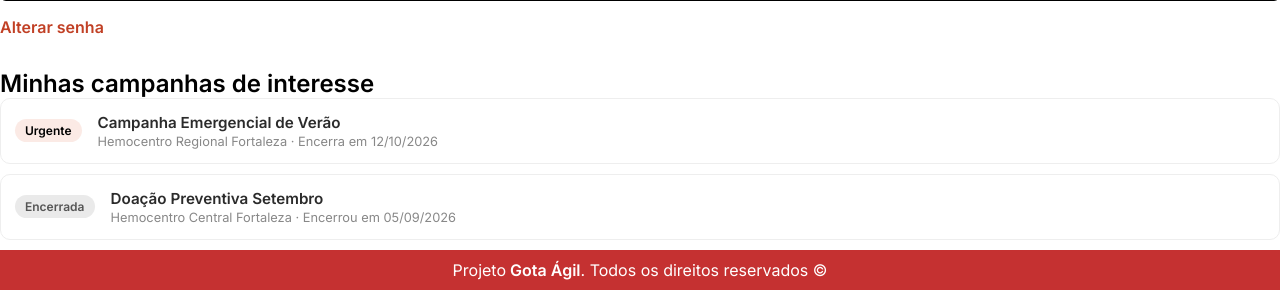
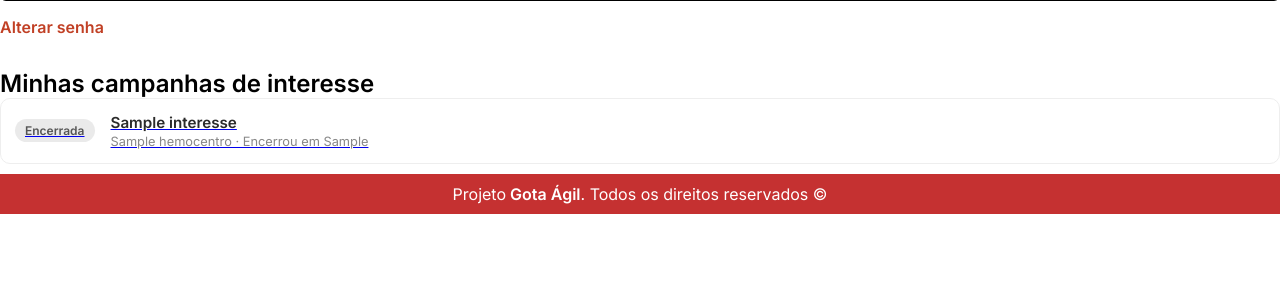
Before and after one commit to ArturH16/gotaAgil, a Node server app: template src/views/perfil_doador.handlebars in a window 1280 px wide. Shown: the part 892-1182 px from the top of the page. After the commit the page ends 1106 px from the top, so only its background shows below. Run offline with Node 20, Linux system fonts and the light colour scheme; the template is opened without the code that fills it: most values are stand-ins (such as "Sample title", 1, 10 or a date in 2020); some libraries are stand-ins or nearby versions.

Commit message:
adicao campanhas intereses perfil doador

```diff
--- a/src/views/perfil_doador.handlebars
+++ b/src/views/perfil_doador.handlebars
@@ -53,24 +53,23 @@
 
     <a href="/alterar-senha" class="linkSecundario">Alterar senha</a>
 
-    <div class="perfilCampanhas">
-        <h2>Minhas campanhas de interesse</h2>
-
-        <div class="cardCampanhaCompacto">
-            <span class="badgeUrgencia">Urgente</span>
-            <div>
-                <h3>Campanha Emergencial de Verão</h3>
-                <p>Hemocentro Regional Fortaleza · Encerra em 12/10/2026</p>
-            </div>
+   <div class="minhasCampanhasInteresse">
+  <h2>Minhas campanhas de interesse</h2>
+    {{#each interesses}}
+        <a href="/usuario/detalhesCampanha/{{id}}" class="cardCampanhaCompacto {{#if encerrada}}encerrada{{/if}}">
+        {{#if encerrada}}
+            <span class="badgeEncerrado">Encerrada</span>
+        {{else}}
+            <span class="badgeUrgencia {{urgenciaClasse}}">{{urgenciaRotulo}}</span>
+        {{/if}}
+        <div>
+            <h3>{{nome}}</h3>
+            <p>{{hemocentro}} · {{#if encerrada}}Encerrou em {{dataEncerramento}}{{else}}Encerra em {{dataFechamento}}{{/if}}</p>
         </div>
-
-        <div class="cardCampanhaCompacto encerrado">
-            <span class="badgeEncerrado">Encerrada</span>
-            <div>
-                <h3>Doação Preventiva Setembro</h3>
-                <p>Hemocentro Central Fortaleza · Encerrou em 05/09/2026</p>
-            </div>
-        </div>
+        </a>
+    {{else}}
+        <p class="listaVaziaDoador">Você ainda não demonstrou interesse em nenhuma campanha.</p>
+    {{/each}}
     </div>
 
 </div>
```
Also changed, not shown: public/css/perfil.css (+8 -0 lines), src/controllers/usuarioController.js (+19 -3 lines), src/models/interesseDAO.js (+16 -0 lines).
